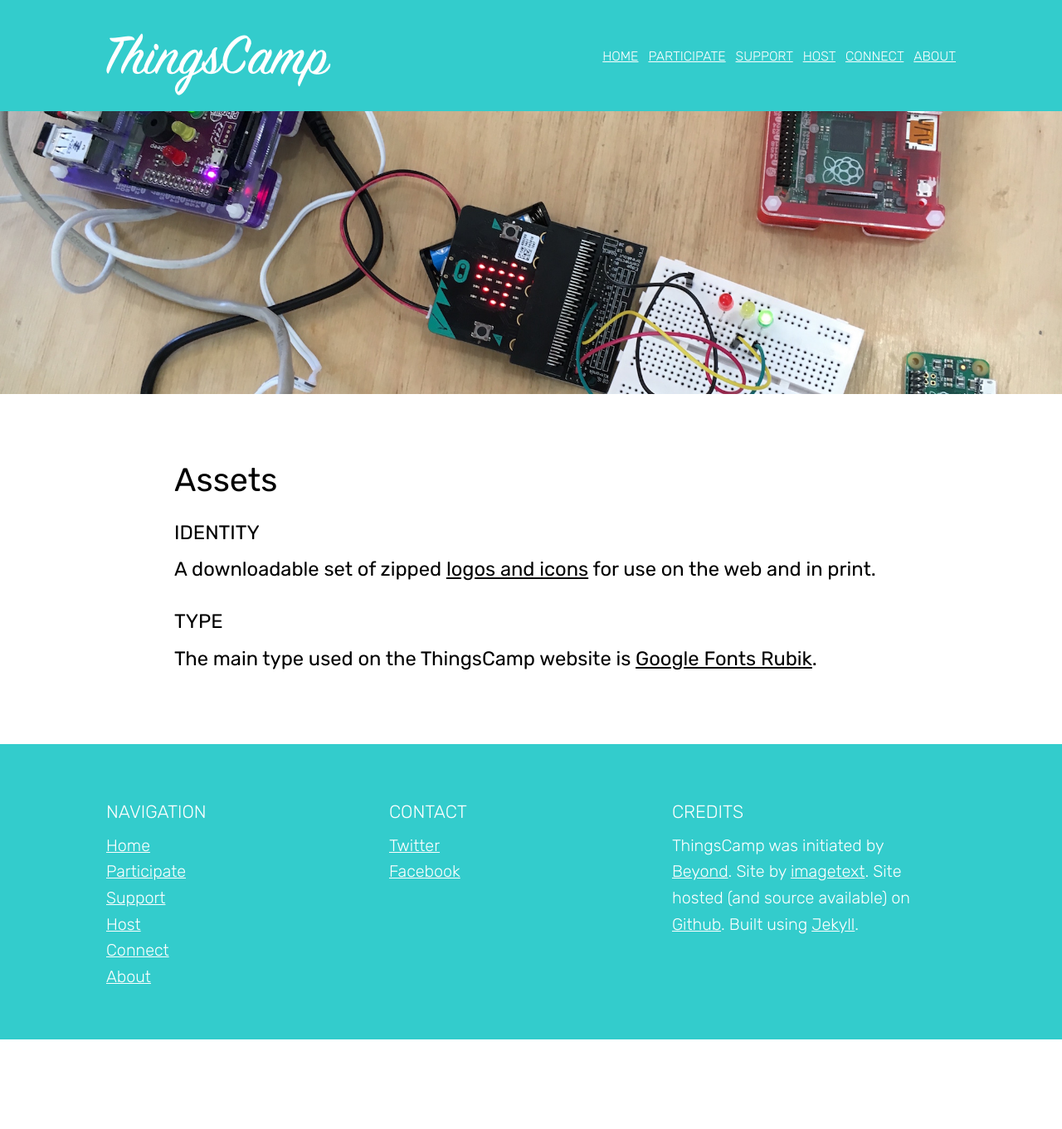
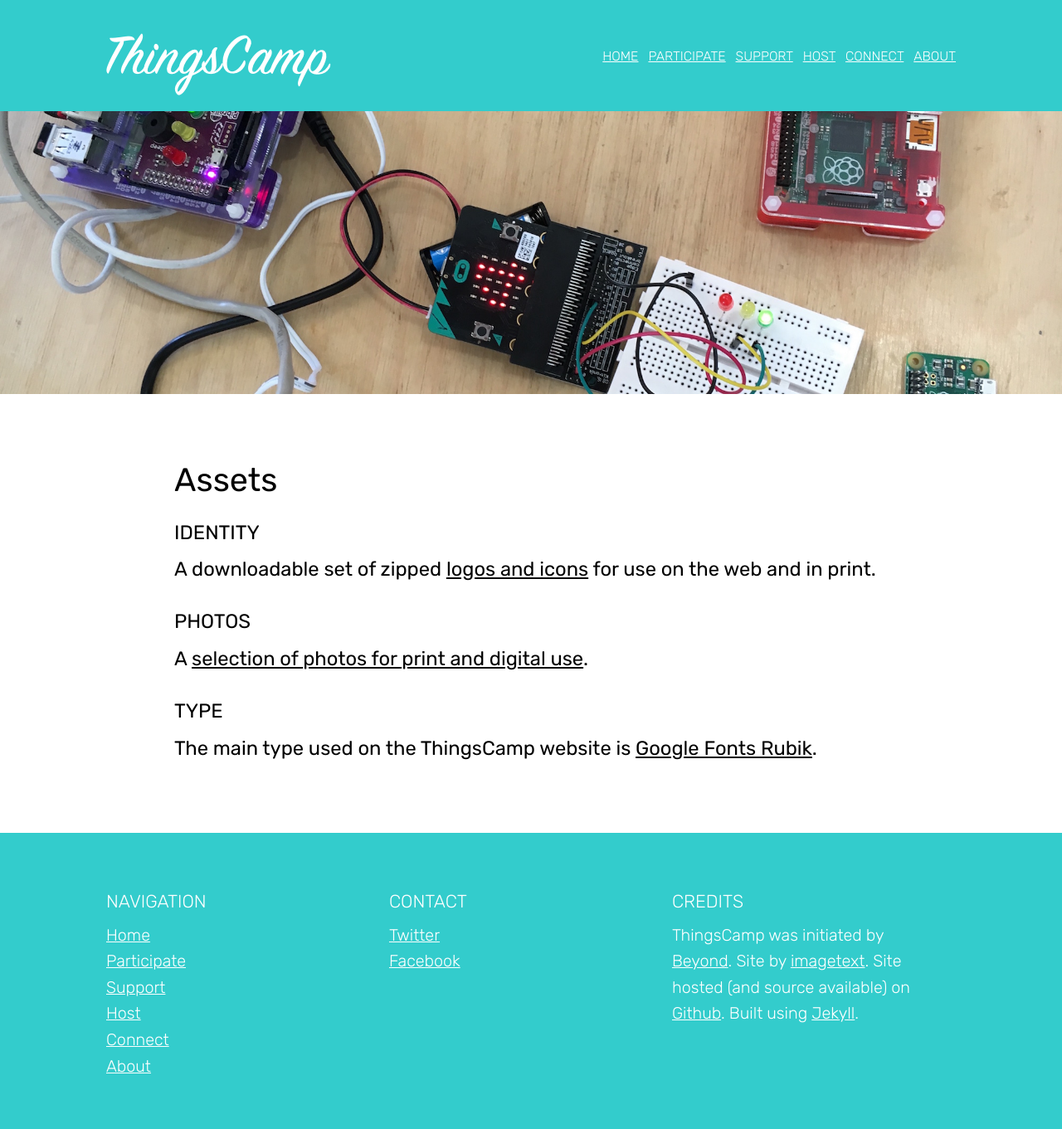
Before and after one commit to thingscamp/thingscamp.github.io, a Jekyll site: the page built from assets.md, in a window 1280 px wide. Shown: the whole page at 83% size. Built offline with Jekyll 4.4.1, drawn with Linux system fonts in a browser that asks for light colours; before the commit the page ends 1253 px from its top, so only the background shows below that.

Commit message:
Added link t oAssets page.

```diff
--- a/assets.md
+++ b/assets.md
@@ -7,5 +7,8 @@ permalink: /assets/
 ## Identity
 A downloadable set of zipped [logos and icons](http://things.camp/downloads/ThingsCampIdentity.zip) for use on the web and in print.
 
+## Photos
+A [selection of photos for print and digital use](http://things.camp/downloads/ThingsCampPhotos.zip).
+
 ## Type
 The main type used on the ThingsCamp website is [Google Fonts Rubik](https://fonts.google.com/specimen/Rubik).
```
